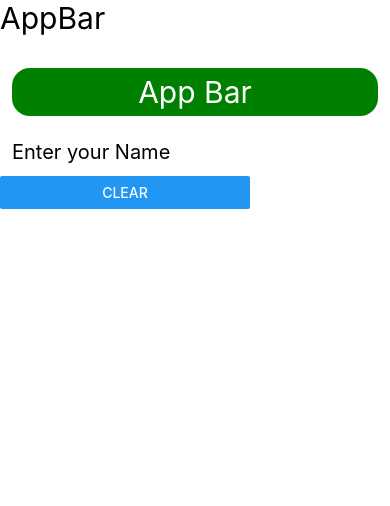
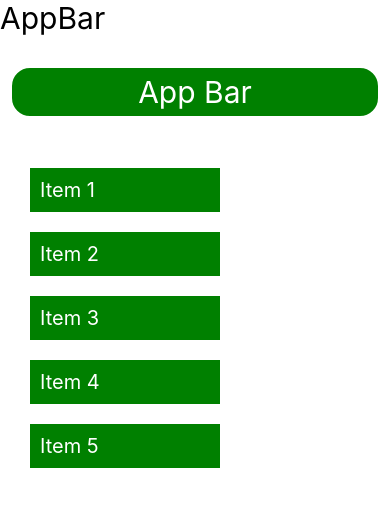
Before and after one commit to mehtabali05/React-Native-App-Project, a React Native app: screen / in a window 390 px wide. Shown: the top 506 px of the page. Built offline with nearby package versions, Linux system fonts and the light colour scheme.

Commit message:
FlatList Covered

```diff
--- a/App.jsx
+++ b/App.jsx
@@ -2,6 +2,7 @@ import React, { useState } from 'react';
 import { View, Text, Button, TextInput } from 'react-native';
 import AppBar from  './src/components/AppBar'
 import Child from './src/components/Child'
+import FlatList from './src/components/FlatList'
 
 
 const App = () => {
@@ -42,9 +43,15 @@ const App = () => {
 
 
         {/* TextInput, onChangeText */}
-        <TextInput placeholder='Enter your Name' style= { {fontSize: 20, borderWidth: 2, borderColor: 'white', margin: 10} } value={name} onChangeText={(value) => setName(value)} />
+        {/* <TextInput placeholder='Enter your Name' style= { {fontSize: 20, borderWidth: 2, borderColor: 'white', margin: 10} } value={name} onChangeText={(value) => setName(value)} />
         <Text>{name}</Text>
-        <Button title='Clear' onPress={() => setName('')} />
+        <Button title='Clear' onPress={() => setName('')} /> */}
+
+
+
+
+        {/* FlatList */}
+        <FlatList />
       </View>
     </View>
   );
--- /dev/null
+++ b/src/components/FlatList.jsx
@@ -0,0 +1,48 @@
+import { View, Text, FlatList, StyleSheet } from 'react-native'
+import React from 'react'
+
+const FlatListScreen = () => {
+    const data = [
+        {id: 1, title: "Item 1"},
+        {id: 2, title: "Item 2"},
+        {id: 3, title: "Item 3"},
+        {id: 4, title: "Item 4"},
+        {id: 5, title: "Item 5"},
+    ];
+
+
+    const renderItem = ({item}) => (
+        <View style={styles.list}>
+            <Text style={styles.title}>{item.title}</Text>
+        </View>
+    );
+  return (
+    <View style={styles.container}>
+      <FlatList
+        data={data}
+        renderItem= {renderItem}
+        keyExtractor={item => item.id}
+        contentContainerStyle={styles.list}
+       />
+    </View>
+  )
+}
+
+const styles = StyleSheet.create({
+    container: {
+        padding: 20
+    },
+    list: {
+        marginVertical: 5,
+        backgroundColor: 'white',
+        padding: 5
+    },
+    title: {
+        color: 'white',
+        fontSize: 20,
+        backgroundColor: 'green',
+        padding: 10
+    }
+});
+
+export default FlatListScreen;
```
